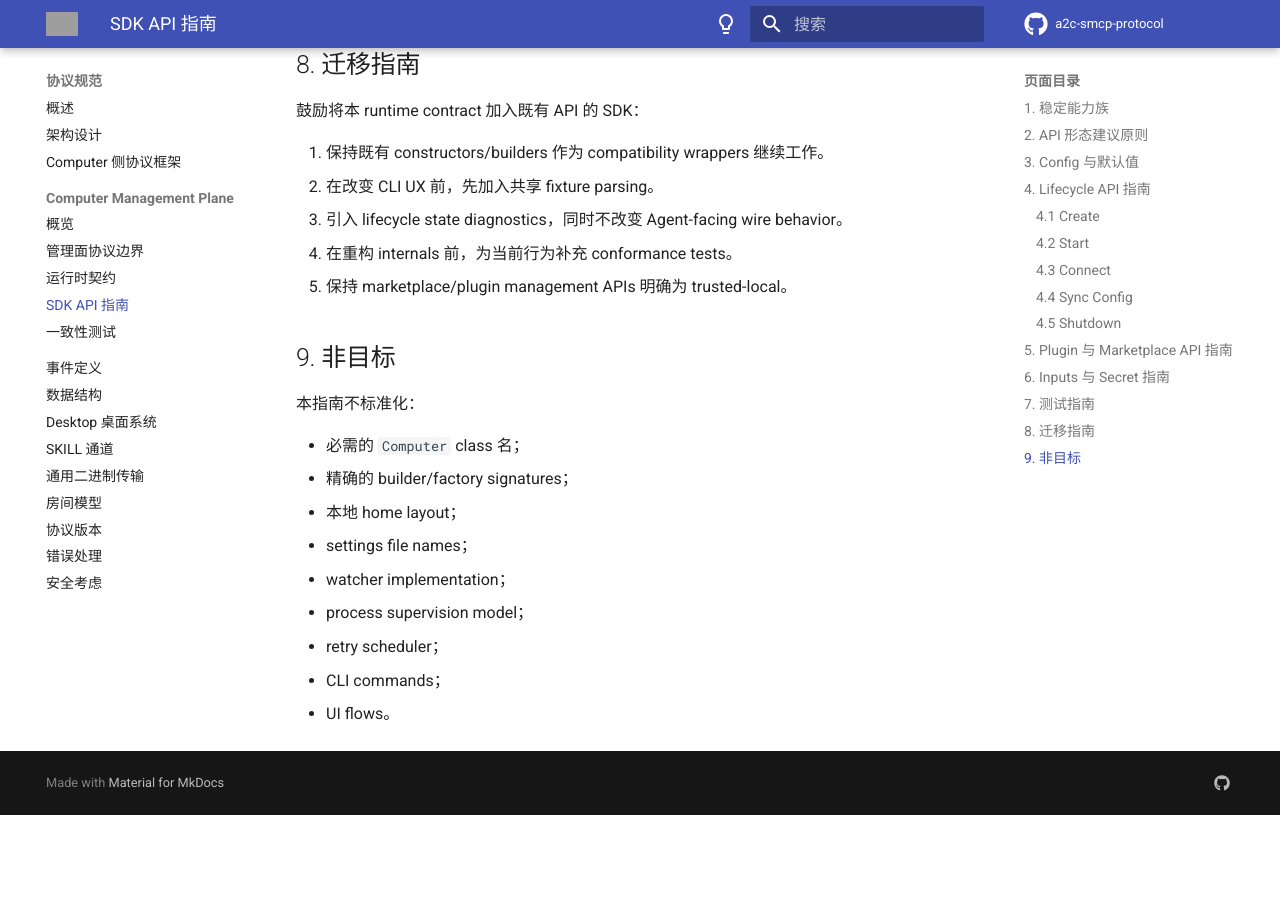
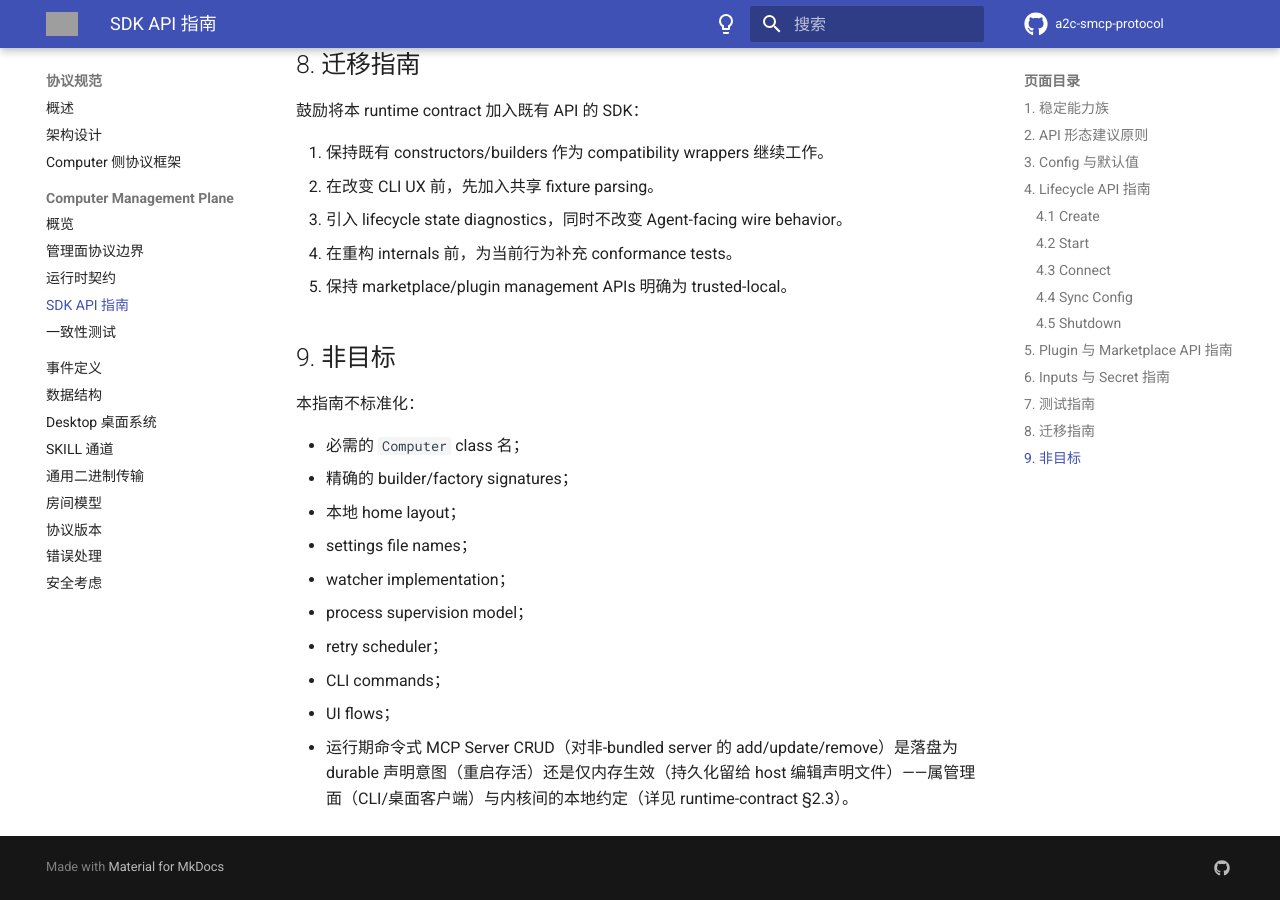
Before and after one commit to A2C-SMCP/a2c-smcp-protocol, an MkDocs documentation site: the page built from docs/specification/computer-management/sdk-api-guidance.md, in a window 1280 px wide and 900 px high, scrolled down 5262 px. Built offline with MkDocs 1.6.1 and Material for MkDocs 9.7.7, drawn with Linux system fonts in a browser that asks for light colours; comment, search, counter and statistics services are not loaded; the version menu is left out; before the commit the page ends 6077 px from its top, so only the background shows below that; grey boxes are pictures that could not be loaded.

Commit message:
docs(computer-management): runtime 命令式 MCP-server CRUD 持久性列为非目标 [#19]
协议刻意不治理运行期非-bundled MCP Server 的 add/update/remove 落盘 vs 内存
语义——属管理面(CLI/桌面)↔内核本地约定,落在既有《规范性边界》§3 与 §9
非目标之内,非合规分歧(两侧均与 config-first 自洽)。

sdk-api-guidance §9 增列该项;runtime-contract §2.3 补消歧 note,说明两种选择
均与 config-first 自洽,并把 durable 变体归属定为调用方拥有位置(答 #19 Q2)。
trio(events/data-structures/error-handling)与 conformance-tests 零改动。

Co-Authored-By: Claude Opus 4.8 (1M context) <noreply@anthropic.com>

```diff
--- a/docs/specification/computer-management/sdk-api-guidance.md
+++ b/docs/specification/computer-management/sdk-api-guidance.md
@@ -170,4 +170,5 @@ SDK 应同时维护 protocol conformance tests 和 runtime contract tests：
 - process supervision model；
 - retry scheduler；
 - CLI commands；
-- UI flows。
+- UI flows；
+- 运行期命令式 MCP Server CRUD（对非-bundled server 的 add/update/remove）是落盘为 durable 声明意图（重启存活）还是仅内存生效（持久化留给 host 编辑声明文件）——属管理面（CLI/桌面客户端）与内核间的本地约定（详见 runtime-contract §2.3）。
```
Also changed, not shown: docs/specification/computer-management/runtime-contract.md (+2 -0 lines).
